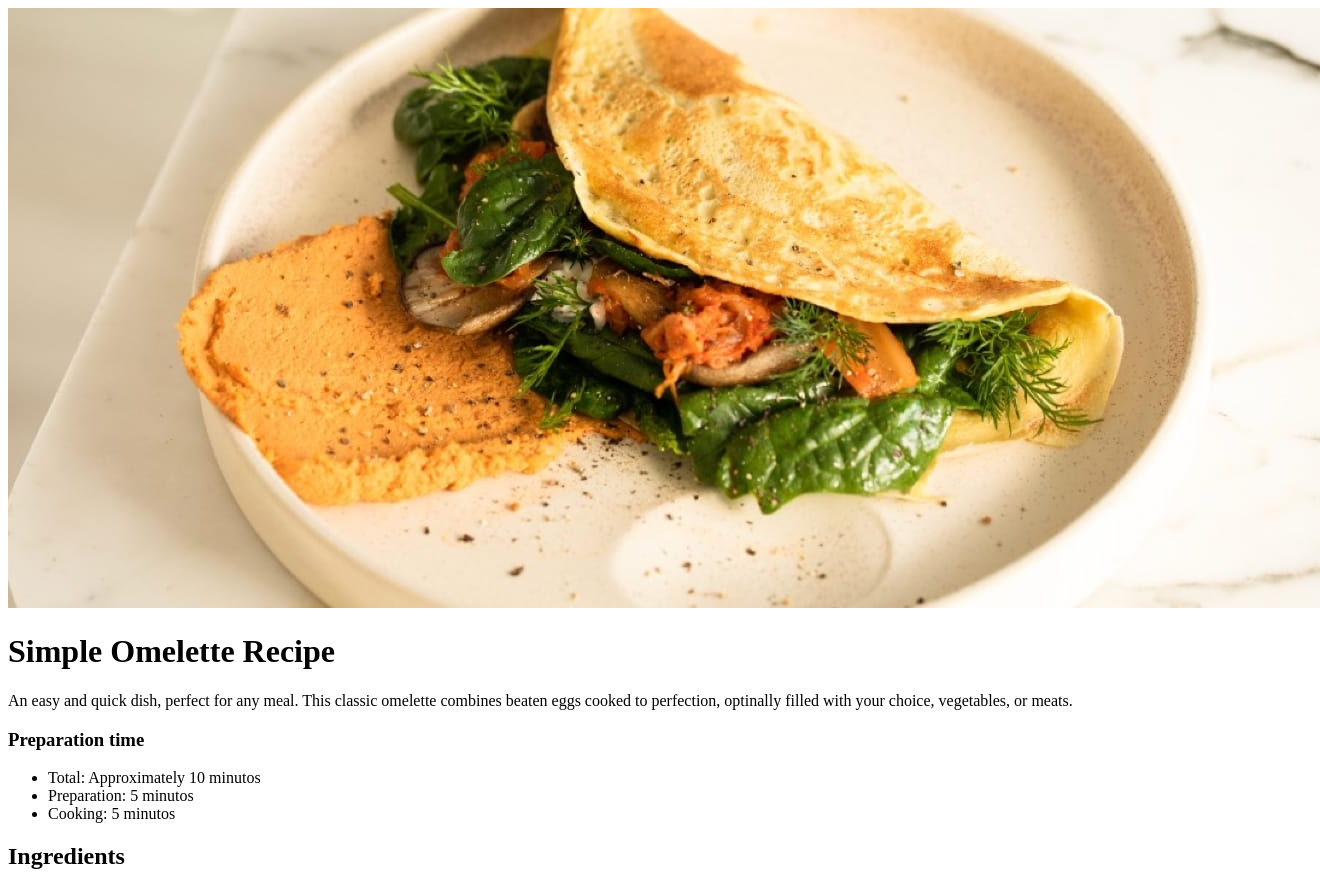
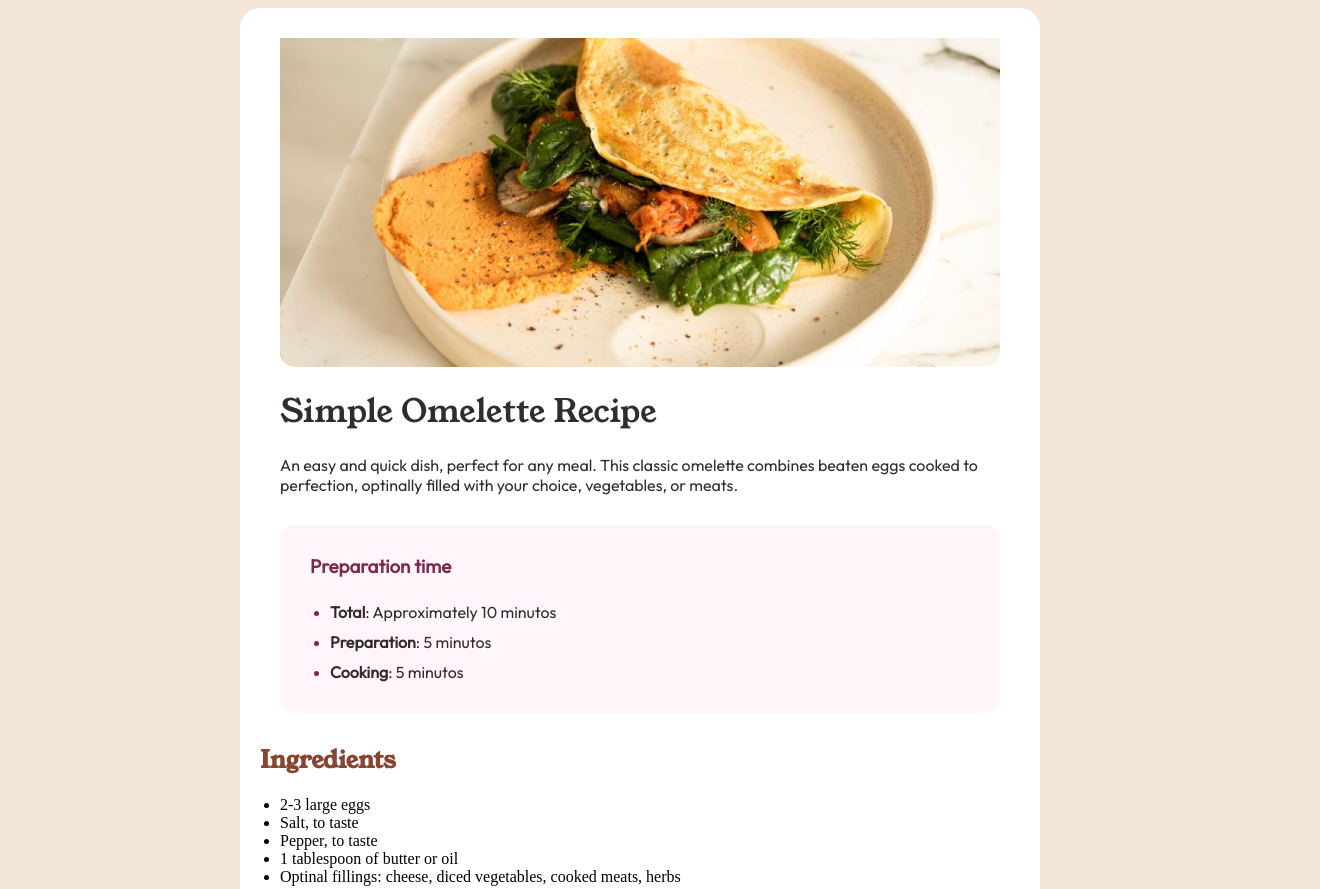
Before and after one commit to CaicedoMiguel/Frontend_Mentor-Recipe_page, a plain HTML site: page index.html in a window 1280 px wide. Shown: the top 889 px of the page, 1320 px wide, since content can reach past the window. Drawn offline with Linux system fonts and the light colour scheme.

Commit message:
Dando estilo - Imagen, titulo,parrafo y seccion de preparacion

```diff
--- /dev/null
+++ b/estilo.css
@@ -0,0 +1,75 @@
+body{
+    background: hsl(30, 54%, 90%);
+}
+
+.contenedor{
+    width: 800px;
+    margin: 0 auto;
+    background: hsl(0, 0%, 100%);
+    border-radius: 20px;
+    /*font-family: 'Young Serif', serif;*/
+    /*font-family: 'Outfit', sans-serif;*/
+
+}
+
+img {
+    width: 90%;
+    display: block;
+    padding: 30px 0 0 0;
+    margin: auto ;
+    border-radius: 15px;
+}
+
+h1 {
+    font-family: 'Young Serif', serif;
+    color: hsl(24, 5%, 18%);
+    font-weight: normal;
+}
+
+h1, p {
+    padding: 0 0 0 40px;
+}
+
+#texto{
+    font-family:'Outfit', sans-serif;
+    line-height: 20px;
+    color:hsl(24, 5%, 18%);
+}
+
+.Preparation {
+    background: hsl(330, 100%, 98%);
+    width: 90%;
+    margin: 30px auto;
+    border-radius: 15px;
+
+}
+
+h3 {
+    color: hsl(332, 51%, 32%);
+    font-family:'Outfit', sans-serif;
+    font-weight: bold;
+    padding: 0 0 0 20px;
+}
+
+.Preparation div {
+    padding: 10px;
+}
+
+.Preparation li {
+    color:hsl(332, 51%, 32%);
+}
+
+.Preparation li span, b {
+    font-family: 'Outfit', sans-serif;
+    font-size: 16px;
+    line-height: 30px;
+    color: hsl(24, 5%, 18%);
+}
+
+
+
+h2 {
+    font-family: 'Young Serif', serif;
+    padding: 0 20px ;
+    color: hsl(14, 45%, 36%);
+}
--- a/index.html
+++ b/index.html
@@ -3,31 +3,37 @@
   <head>
     <meta charset="UTF-8">
     <meta name="viewport" content="width=device-width, initial-scale=1.0"> <!-- displays site properly based on user's device -->
-
+    <link rel="stylesheet" href="estilo.css">
     <link rel="icon" type="image/png" sizes="32x32" href="./assets/images/favicon-32x32.png">
+    <link href="https://fonts.googleapis.com/css2?family=Young+Serif&display=swap" rel="stylesheet">
+    <link href="https://fonts.googleapis.com/css2?family=Outfit&family=Young+Serif&display=swap" rel="stylesheet">
 
     <title>Frontend Mentor | Recipe page</title>
 
     <!-- Feel free to remove these styles or customise in your own stylesheet 👍 -->
-    <style>
+    <!--style>
       .attribution { font-size: 11px; text-align: center; }
       .attribution a { color: hsl(228, 45%, 44%); }
-    </style>
+    </style-->
   </head>
   <body>
 
     <div class="contenedor">
-      <img src="assets/images/image-omelette.jpeg" alt="image-omelette">
+        <img src="assets/images/image-omelette.jpeg" alt="image-omelette">
+
       <h1>Simple Omelette Recipe</h1>
-      <p>An easy and quick dish, perfect for any meal. This classic omelette combines beaten eggs cooked to perfection, optinally filled with your choice, vegetables, or meats. </p>
+        <p id="texto">An easy and quick dish, perfect for any meal. This classic omelette combines beaten eggs cooked to perfection, optinally filled with your choice, vegetables, or meats. </p>
 
-      <div>
+      <div class="Preparation">
+        <div>
           <h3>Preparation time</h3>
           <ul>
-              <li>Total: Approximately 10 minutos</li>
-              <li>Preparation: 5 minutos</li>
-              <li>Cooking: 5 minutos</li>
+              <li><b>Total</b><span>: Approximately 10 minutos</span></li>
+              <li><span><b>Preparation</b>: 5 minutos</span></li>
+              <li><span><b>Cooking</b>: 5 minutos</span></li>
           </ul>
+        </div>
+
       </div>
 
       <h2>Ingredients</h2>
@@ -50,7 +56,7 @@
       </ol>
 
       <h2>Nutrition</h2>
-      <p>The table below shows nutritional values per serving without the additional fillings.</p>
+      <p id="texto">The table below shows nutritional values per serving without the additional fillings.</p>
 
       <p>
         Calories
```
Also changed, not shown: 1 other file.
